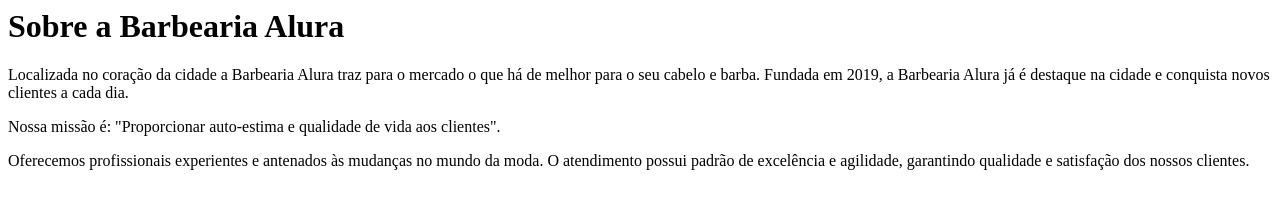
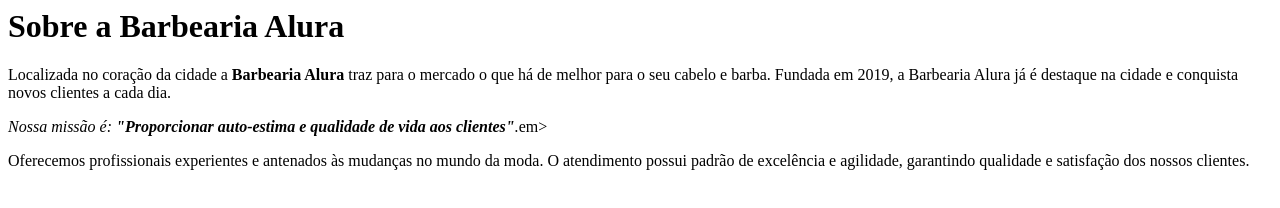
Before and after one commit to felipebolognesmiguel/barbeariaAlura.Anchieta, a plain HTML site: page index.html in a window 1280 px wide. Drawn offline with Linux system fonts and the light colour scheme.

Commit message:
Update index.html

```diff
--- a/index.html
+++ b/index.html
@@ -1,9 +1,9 @@
 <h1>Sobre a Barbearia Alura</h1>
 
-<p>Localizada no coração da cidade a Barbearia Alura traz para o mercado o que há de melhor para o seu
+<p>Localizada no coração da cidade a <strong>Barbearia Alura</strong> traz para o mercado o que há de melhor para o seu
  cabelo e barba. Fundada em 2019, a Barbearia Alura já é destaque na cidade e conquista novos clientes a cada dia.</p>
 
-<p>Nossa missão é: <strong></strong>"Proporcionar auto-estima e qualidade de vida aos clientes".</p>
+<p><em>Nossa missão é: <strong>"Proporcionar auto-estima e qualidade de vida aos clientes"</strong>.</em>em></p>
 
 <p>Oferecemos profissionais experientes e antenados às mudanças no mundo da moda. O atendimento possui padrão de excelência e agilidade, garantindo qualidade
      e satisfação dos nossos clientes.</p>
```
